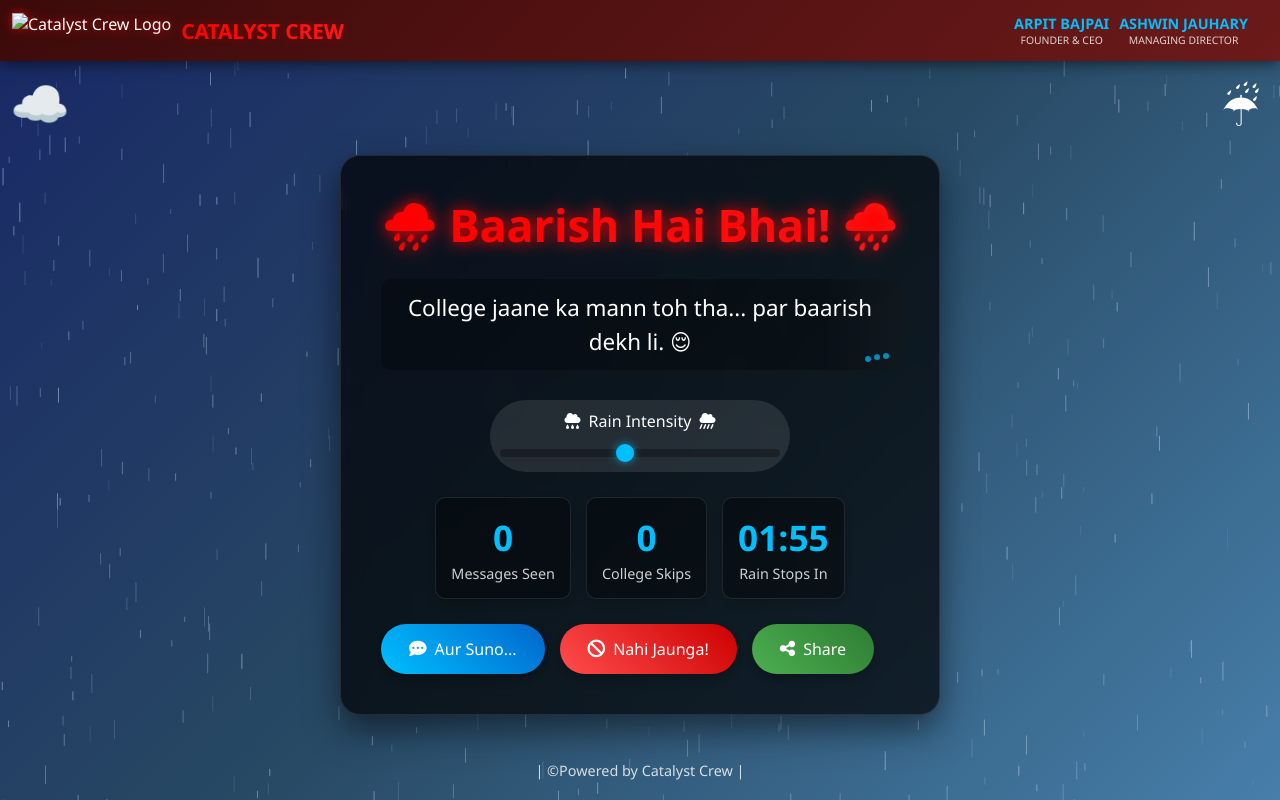
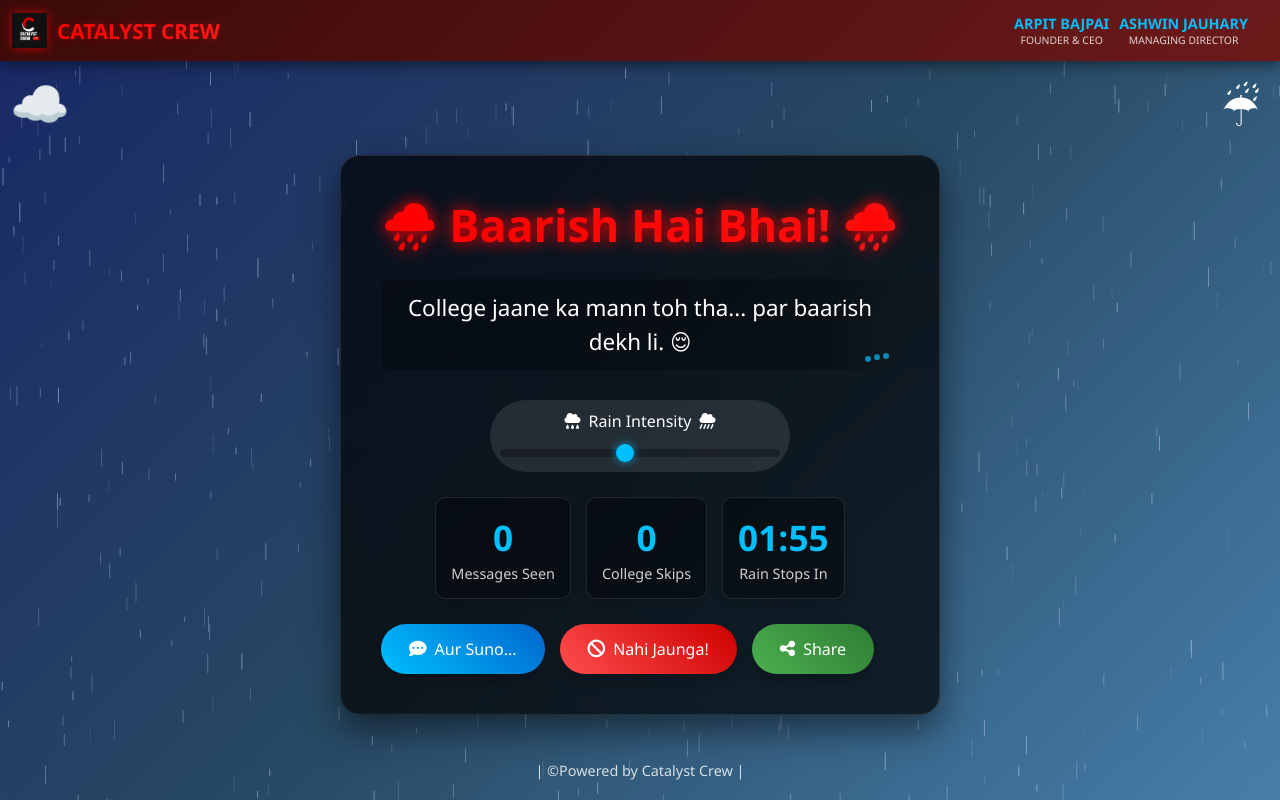
Before and after one commit to Ashwinjauhary/Barish-hai-bhai, a plain HTML site: page index.html in a window 1280 px wide. Drawn offline with Linux system fonts and the light colour scheme.

Commit message:
Update index.html

```diff
--- a/index.html
+++ b/index.html
@@ -463,7 +463,7 @@
   <!-- Catalyst Crew Sponsorship Banner -->
   <div class="sponsor-banner">
     <div class="sponsor-left">
-      <img src="catalyst_crew_banner.jpg" alt="Catalyst Crew Logo" class="sponsor-logo-img">
+      <img src="catalyst crew banner.jpg" alt="Catalyst Crew Logo" class="sponsor-logo-img">
       <div class="sponsor-logo">CATALYST CREW</div>
     </div>
 
```
